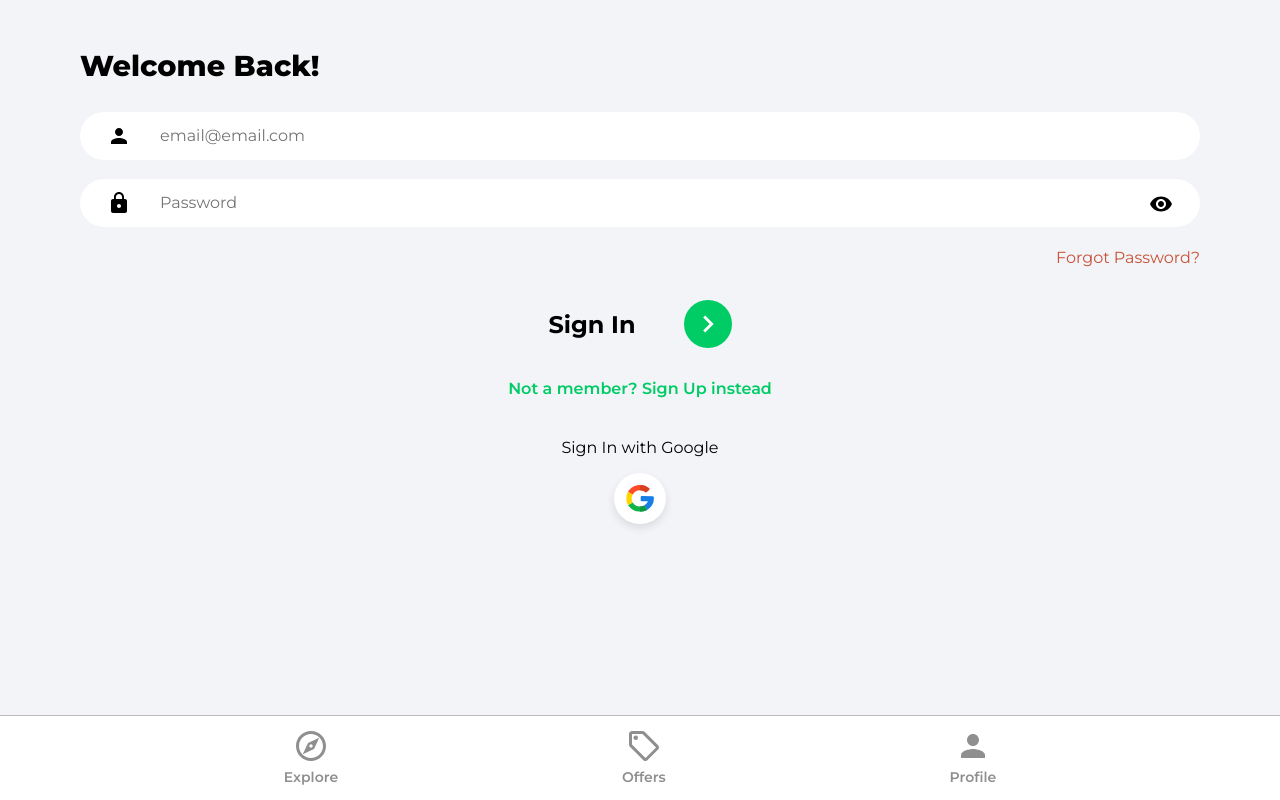
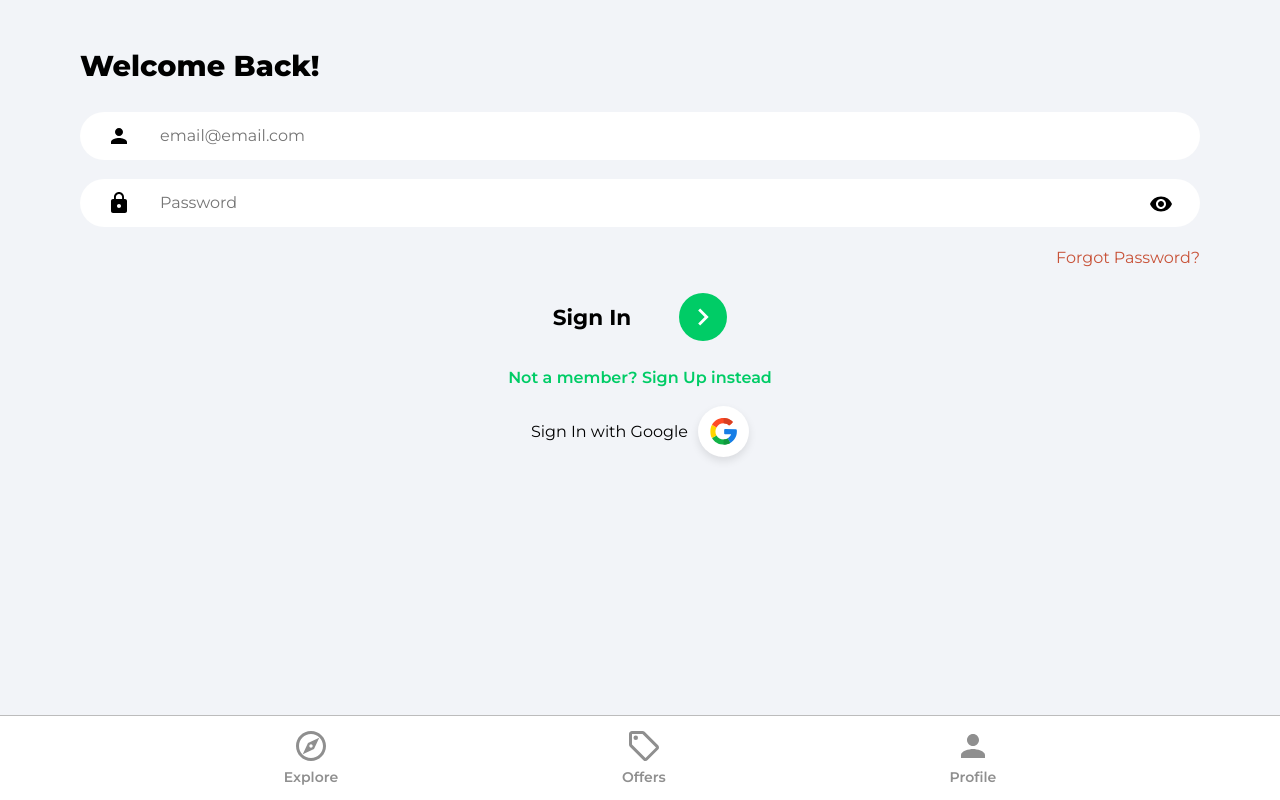
Before and after one commit to Olixfills/homz, a React (Create React App) app: page /login in a window 1280 px wide. Built offline with nearby package versions, Linux system fonts and the light colour scheme.

Commit message:
google OAuth styling2

```diff
--- a/src/index.css
+++ b/src/index.css
@@ -240,7 +240,7 @@ button {
 
 .signInBar,
 .signUpBar {
-  margin-top: 1.2rem;
+  margin-top: 1rem;
   display: flex;
   justify-content: space-between;
   align-items: center;
@@ -262,7 +262,7 @@ button {
 
 .signInText,
 .signUpText {
-  font-size: 1.5rem;
+  font-size: 1.35rem;
   font-weight: 700;
 }
 
@@ -286,8 +286,8 @@ button {
 .socialLogin {
   margin: 1.2rem auto;
   display: flex;
-  flex-direction: column;
-  align-items: center;
+  justify-content: center;
+  gap: 10px;
 }
 
 .socialIconDiv {
@@ -312,7 +312,7 @@ button {
   color: #00cc66;
   font-weight: 600;
   text-align: center;
-  margin-bottom: 1.5rem;
+  margin-bottom: 1rem;
 }
 
 @media (min-width: 1217px) {
```
